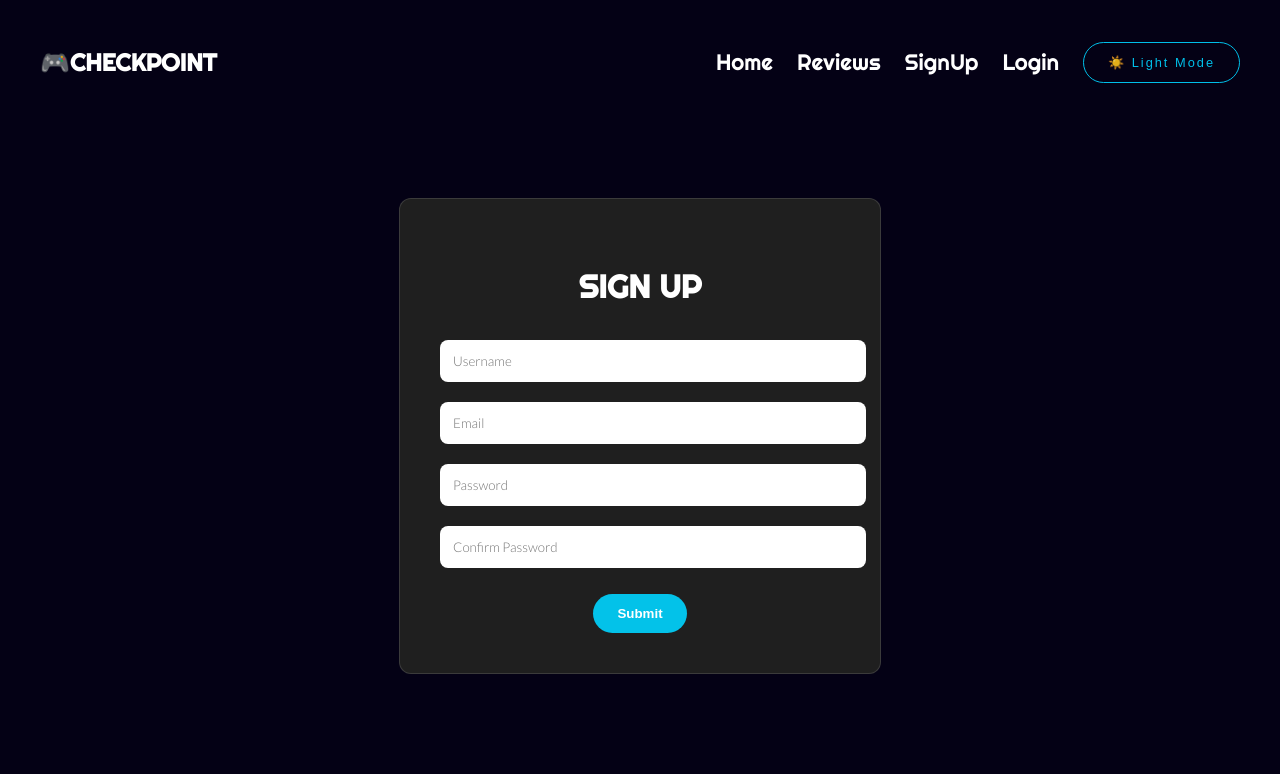
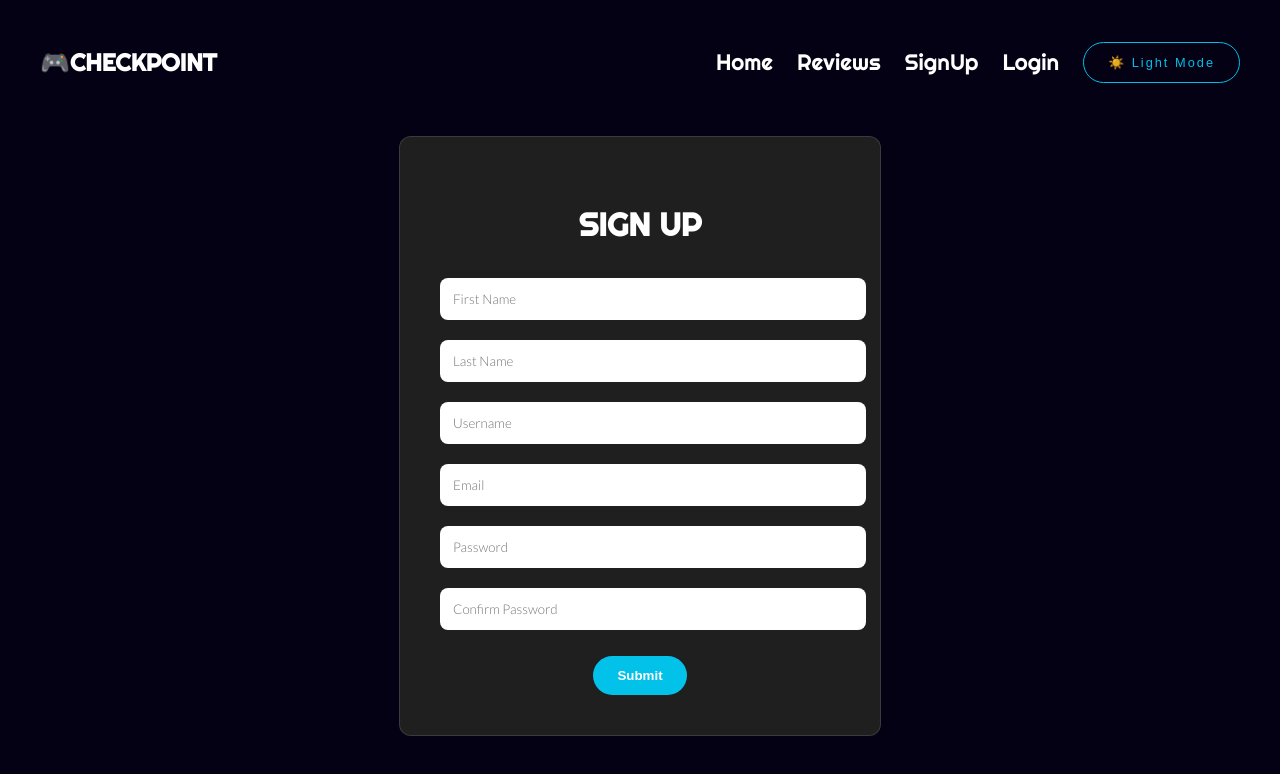
Before and after one commit to mohammed-alhashim99/Checkpoint_Frontend, a React (Vite) app in the folder checkpoint_frontend/: page /signup in a window 1280 px wide. Shown: the top 774 px of the page. Built offline with nearby package versions, Linux system fonts and the light colour scheme; no server answers.

Commit message:
add profile page

```diff
--- a/checkpoint_frontend/src/pages/SignupPage/SignupPage.jsx
+++ b/checkpoint_frontend/src/pages/SignupPage/SignupPage.jsx
@@ -5,13 +5,13 @@ import * as usersAPI from '../../utilities/users-api';
 
 export default function SignupPage({ setUser }) {
   const navigate = useNavigate();
-  const initialState = { username: "", password: "", confirmPassword: "", email: "" };
+  const initialState = { username: "", password: "", confirmPassword: "", email: "", firstName: "", lastName: "" };
   const [formData, setFormData] = useState(initialState);
   const [errors, setErrors] = useState({ username: '', password: '', email: '', confirmPassword: '' });
 
   let disabledSubmitBtn =
     Object.values(errors).every(val => val === "") &&
-    Object.values(formData).every(val => val !== "")
+      Object.values(formData).every(val => val !== "")
       ? false
       : true;
 
@@ -61,6 +61,32 @@ export default function SignupPage({ setUser }) {
     <div className="auth-form-container">
       <form onSubmit={handleSubmit} className="auth-form-box">
         <h2>Sign Up</h2>
+
+        <div className="form-group">
+          <input
+            type="text"
+            name="firstName"
+            value={formData.firstName}
+            onChange={handleChange}
+            minLength="3"
+            maxLength="150"
+            placeholder="First Name"
+            required
+          />
+        </div>
+
+        <div className="form-group">
+          <input
+            type="text"
+            name="lastName"
+            value={formData.lastName}
+            onChange={handleChange}
+            minLength="3"
+            maxLength="150"
+            placeholder="Last Name"
+            required
+          />
+        </div>
 
         <div className="form-group">
           <input
--- a/checkpoint_frontend/src/pages/UserProfile/UserProfile.jsx
+++ b/checkpoint_frontend/src/pages/UserProfile/UserProfile.jsx
@@ -19,11 +19,14 @@ export default function UserProfile() {
   if (!userData) return <p>Loading...</p>;
 
   return (
-    <div className="user-profile">
-      <h1>👤 {userData.username}'s Profile</h1>
+    <div className="game-card">
+      <h1>{userData.username}</h1>
+      <strong>
       <p>Email: {userData.email}</p>
       <p>First Name: {userData.first_name}</p>
       <p>Last Name: {userData.last_name}</p>
+      <p>Member since: {userData.date_joined}</p>
+      </strong>
     </div>
   );
 }
--- a/checkpoint_frontend/src/utilities/users-api.js
+++ b/checkpoint_frontend/src/utilities/users-api.js
@@ -4,7 +4,14 @@ const url = "/users/";
 
 export async function signup(formData) {
   try {
-    const response = await sendRequest(`${url}signup/`, "POST", formData);
+    const formattedData = {
+      username: formData.username,
+      email: formData.email,
+      password: formData.password,
+      first_name: formData.firstName,
+      last_name: formData.lastName,
+    };
+    const response = await sendRequest(`${url}signup/`, "POST", formattedData);
     localStorage.setItem("token", response.access);
     localStorage.setItem("user", JSON.stringify(response.user));
     return response.user;
@@ -13,6 +20,7 @@ export async function signup(formData) {
     return null;
   }
 }
+
 
 export async function login(formData) {
   try {
```
Also changed, not shown: checkpoint_frontend/src/pages/UserProfile/styles.css (added).
